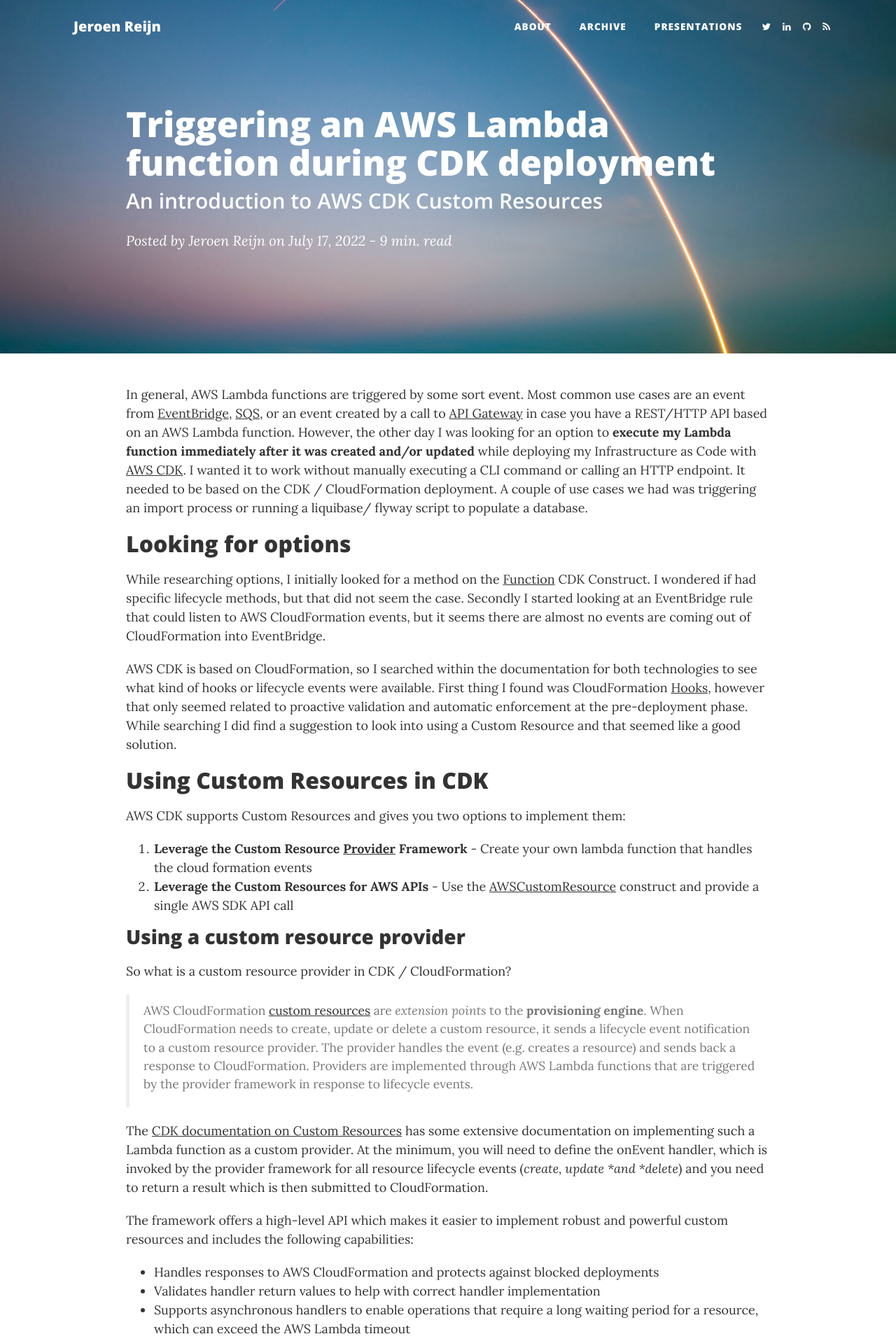
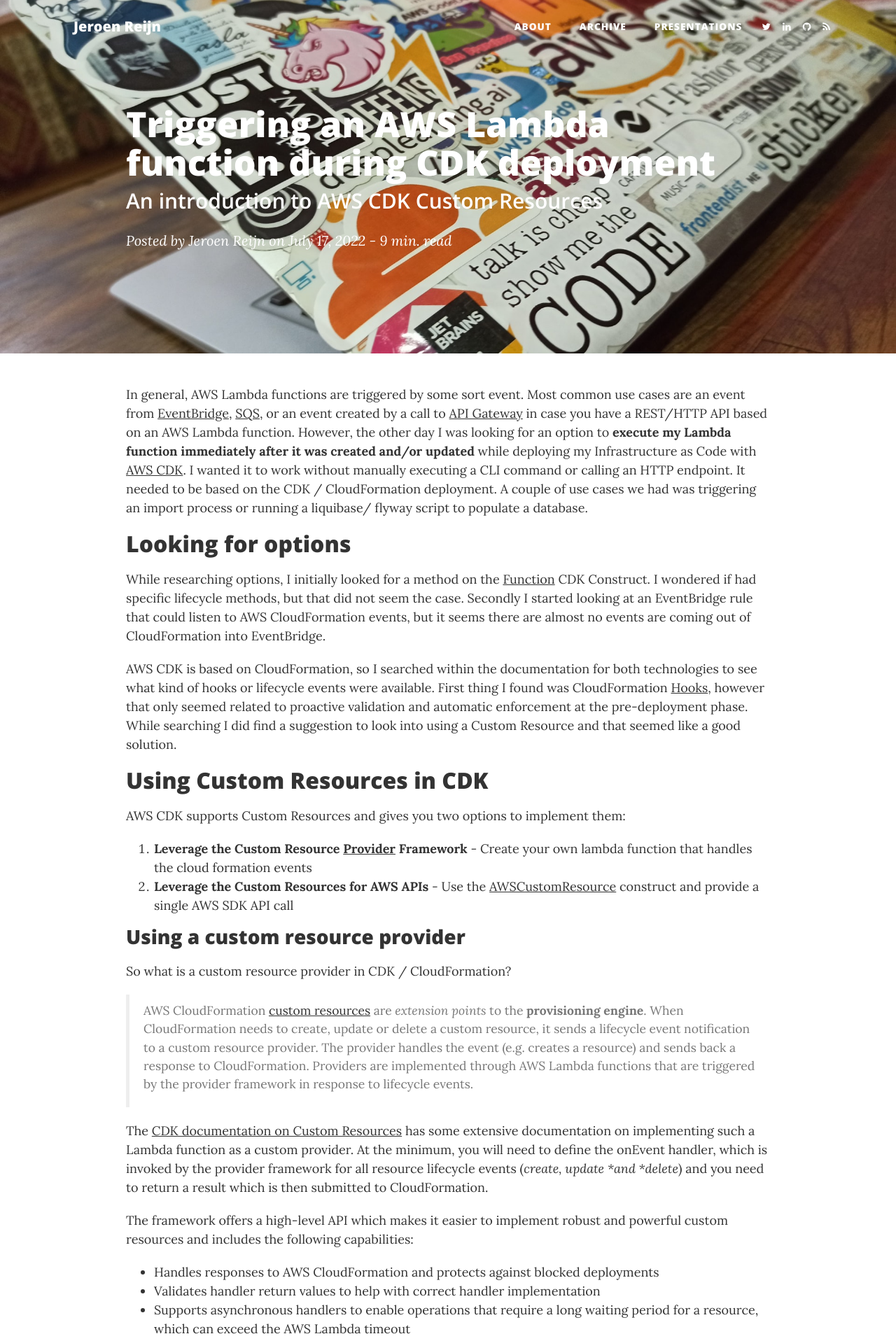
Before and after one commit to jreijn/jreijn.github.com, a Jekyll site: the page built from _posts/2022-07-17-triggering-an-aws-lambda-function-during-cdk-deployment.md, in a window 1280 px wide. Shown: the top 1916 px of the page at 70% size. Built offline with Jekyll 4.4.1, drawn with Linux system fonts in a browser that asks for light colours; comment, search, counter and statistics services are not loaded.

Commit message:
Update 2022-07-17-triggering-an-aws-lambda-function-during-cdk-deployment.md

```diff
--- a/_posts/2022-07-17-triggering-an-aws-lambda-function-during-cdk-deployment.md
+++ b/_posts/2022-07-17-triggering-an-aws-lambda-function-during-cdk-deployment.md
@@ -3,7 +3,7 @@
 subtitle: An introduction to AWS CDK Custom Resources
 comments: true
 layout: post
-header-img: "/assets/2022/spacex--p-KCm6xB9I-unsplash.jpg"
+header-img: "/assets/2022/mehmet-ali-peker-hfiym43qBpk-unsplash.jpg"
 ---
 
 
```
